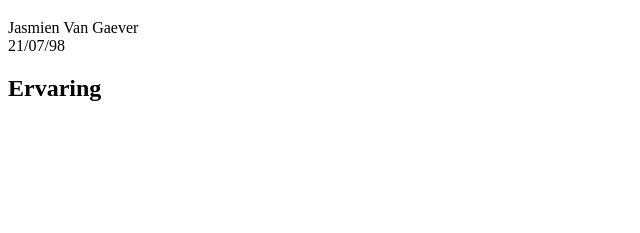
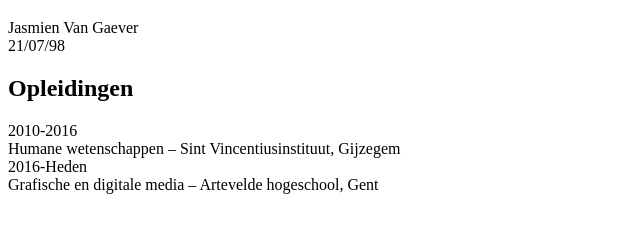
Before and after one commit to JasmienVanGaever/jasmienvangaever.github.io, a plain HTML site: page index.html in a window 1280 px wide. Shown: the part 61-294 px from the top of the page, without its empty margins (0-640 px from the left). Drawn offline with Linux system fonts and the light colour scheme.

Commit message:
add studies

```diff
--- a/index.html
+++ b/index.html
@@ -9,7 +9,11 @@
     <p> Jasmien Van Gaever <br>
     21/07/98<br>
     </p>
-    <h2>Ervaring</h2>
+    <h2>Opleidingen</h2>
+    <p>2010-2016<br>
+    Humane wetenschappen – Sint Vincentiusinstituut, Gijzegem<br>
+    2016-Heden<br>
+    Grafische en digitale media – Artevelde hogeschool, Gent</p>
 
 
 </body>
```
